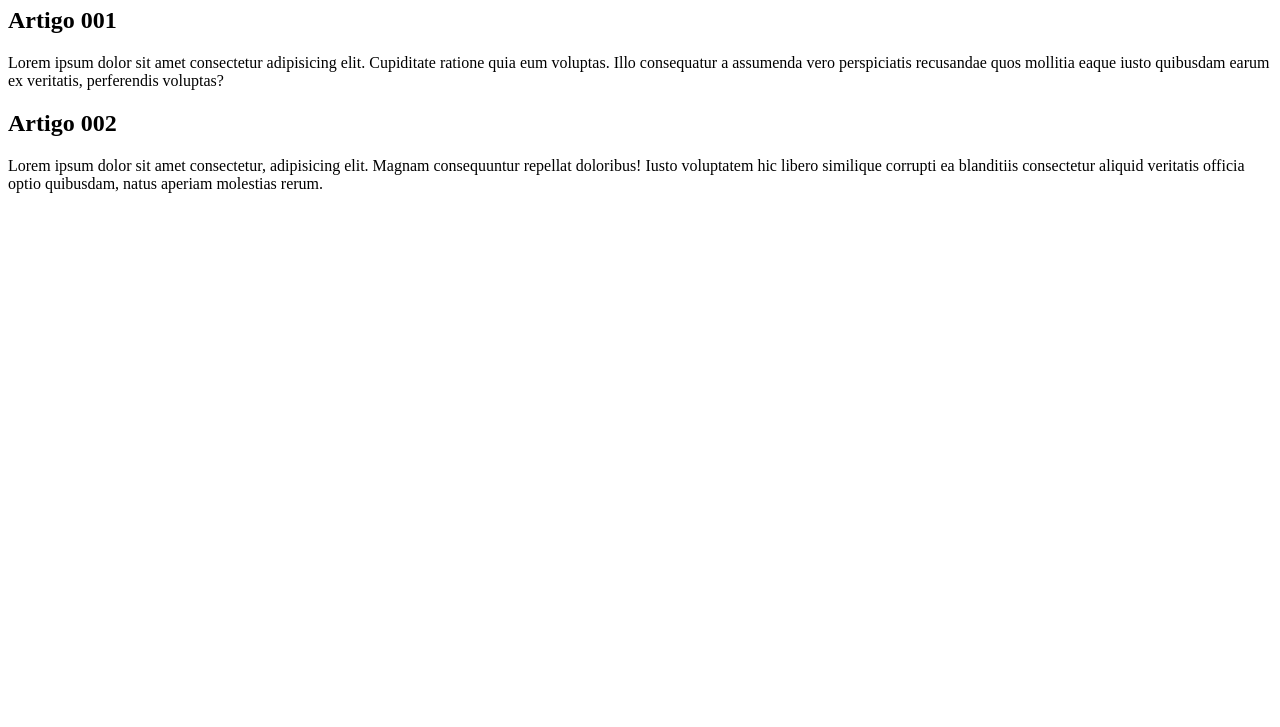
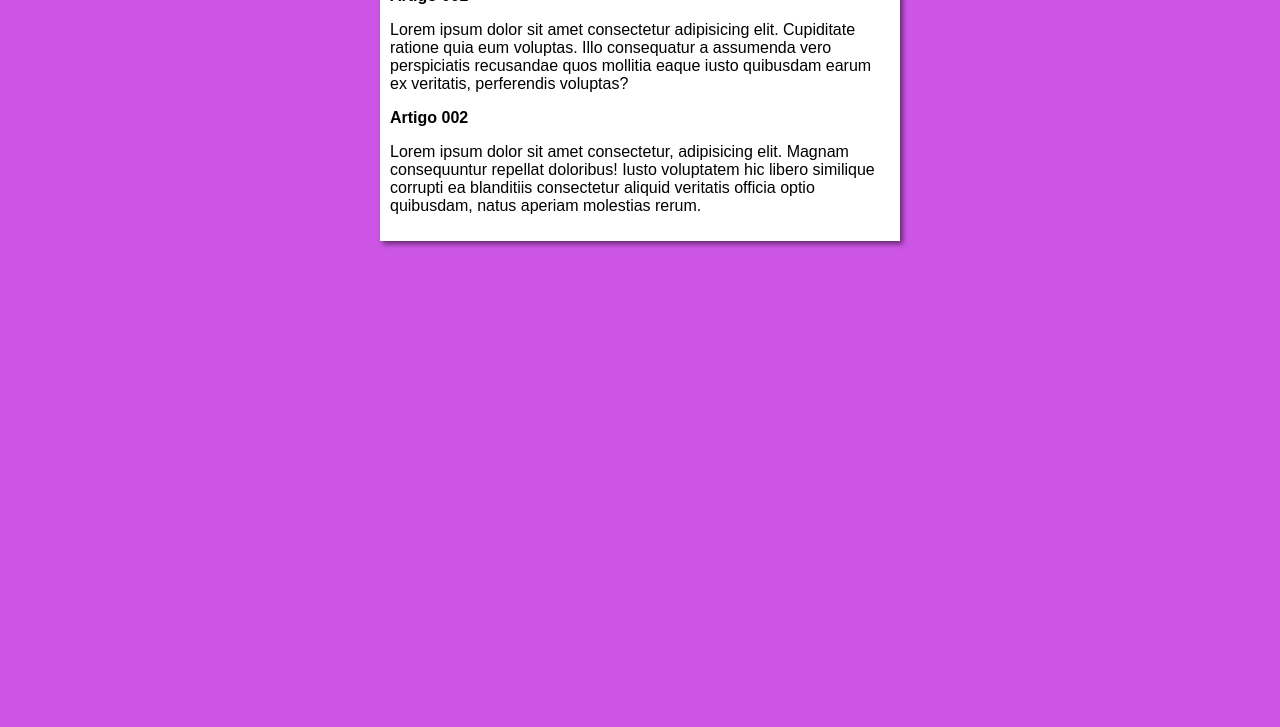
Before and after one commit to Azevd0/Projeto-site, a plain HTML site: page index.html in a window 1280 px wide. Shown: the part 73-800 px from the top of the page. Drawn offline with Linux system fonts and the light colour scheme.

Commit message:
iniciando o design

```diff
--- /dev/null
+++ b/estilos/style.css
@@ -0,0 +1,14 @@
+*{
+    font-family: Arial, Helvetica, sans-serif;
+    font-size: 1rem;
+}
+body{
+    background-color: rgb(204, 85, 230);
+}
+main{
+    background-color: white;
+    margin: auto;
+    width: 500px;
+    padding: 10px;
+    box-shadow: 3px 3px 5px rgba(0, 0, 0, 0.497);
+}
--- a/index.html
+++ b/index.html
@@ -4,6 +4,7 @@
     <meta charset="UTF-8">
     <meta name="viewport" content="width=device-width, initial-scale=1.0">
     <title>Titulo site</title>
+    <link rel="stylesheet" href="estilos/style.css">
 </head>
 <body>
     <main>
```
